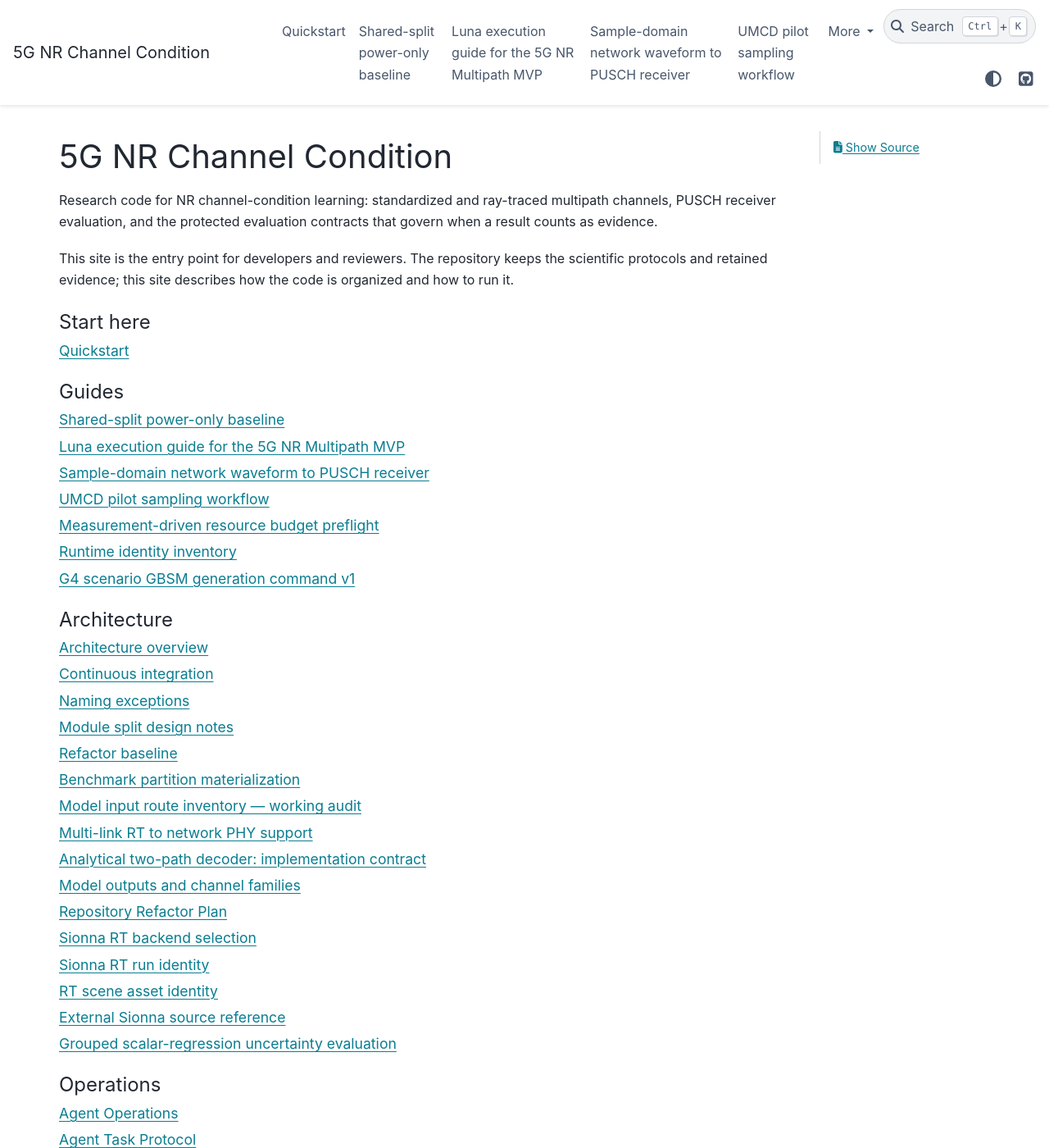
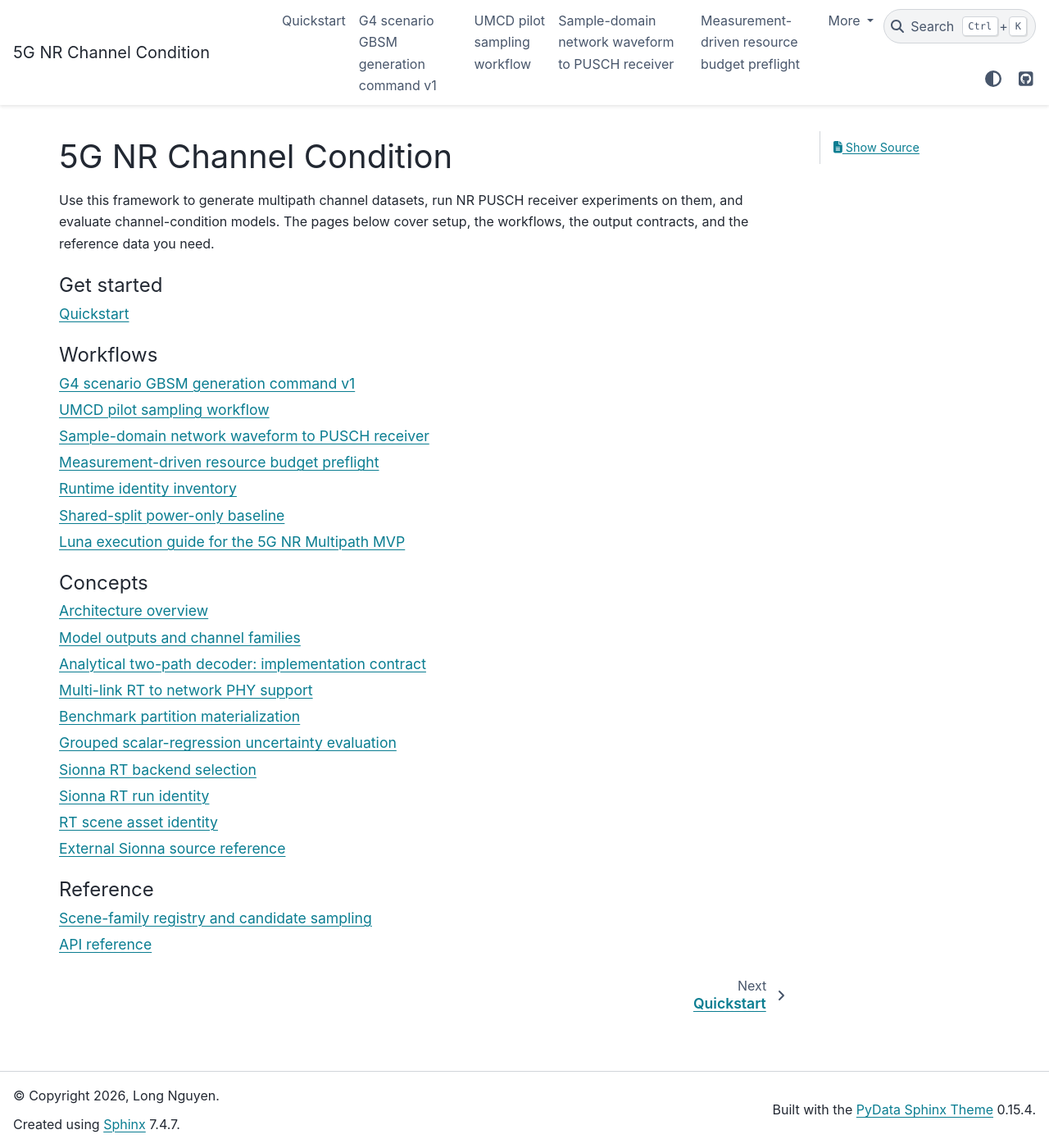
Before and after one commit to nntk072/5g-nr-channel-condition, a Sphinx documentation site: the page built from docs/index.md, in a window 1280 px wide and 1400 px high. Shown: the whole window at 82% size. Built offline with Sphinx 7.4.7 and the PyData theme 0.15.4, drawn with Linux system fonts in a browser that asks for light colours; pages that are not in the unit, such as notebooks, are missing from menus; some of the changed text lies outside the part shown.

Commit message:
Target the documentation site at framework users
The published pages now cover setup, workflows, output concepts, and the
reference data a user needs. Developer-only pages are excluded from the site
build: agent operations, refactor records, module-split and naming notes,
the CI description, and the research folder. Links from user pages to those
pages are removed.

````diff
--- a/docs/conf.py
+++ b/docs/conf.py
@@ -36,12 +36,22 @@ exclude_patterns = [
     "_build",
     "Thumbs.db",
     ".DS_Store",
-    # Frozen research protocols and evidence notes stay in the repository and
-    # are linked from the research index; they are not site pages.
+    # Developer-only material is not part of the user documentation site:
+    # research protocols and evidence notes, agent operations, refactor
+    # records, and internal audits stay in the repository.
     "research/**",
     "thesis/**",
+    "operations/**",
     "README.md",
     "**/README.md",
+    "architecture/ci.md",
+    "architecture/baseline.md",
+    "architecture/refactor-plan.md",
+    "architecture/module-split-design-notes.md",
+    "architecture/naming-exceptions.md",
+    "architecture/model-input-route-inventory.md",
+    "reference/helper-wiring-matrix.md",
+    "reference/target-family-producer-consumer-matrix.md",
 ]
 
 myst_heading_anchors = 3
--- a/docs/guide/quickstart.md
+++ b/docs/guide/quickstart.md
@@ -1,7 +1,7 @@
 # Quickstart
 
 This page shows how to set up the environment and run the repository gates. The
-gates are the same commands CI runs; see [Continuous integration](../architecture/ci.md).
+gates are the same commands CI runs.
 
 ## Set up the environment
 
--- a/docs/index.md
+++ b/docs/index.md
@@ -1,82 +1,50 @@
 # 5G NR Channel Condition
 
-Research code for NR channel-condition learning: standardized and ray-traced
-multipath channels, PUSCH receiver evaluation, and the protected evaluation
-contracts that govern when a result counts as evidence.
-
-This site is the entry point for developers and reviewers. The repository
-keeps the scientific protocols and retained evidence; this site describes how
-the code is organized and how to run it.
+Use this framework to generate multipath channel datasets, run NR PUSCH
+receiver experiments on them, and evaluate channel-condition models. The
+pages below cover setup, the workflows, the output contracts, and the
+reference data you need.
 
 ```{toctree}
-:caption: Start here
+:caption: Get started
 :maxdepth: 1
 
 guide/quickstart
 ```
 
 ```{toctree}
-:caption: Guides
+:caption: Workflows
 :maxdepth: 1
 
+guide/scenario-gbsm-generation-cli-v1
+guide/pilot-sampling-workflow
+guide/network-pusch-receiver-workflow
+guide/resource-budget-workflow
+guide/runtime-inventory-workflow
 guide/baseline-controls-workflow
 guide/luna-execution-guide-2026-11-11
-guide/network-pusch-receiver-workflow
-guide/pilot-sampling-workflow
-guide/resource-budget-workflow
-guide/runtime-inventory-workflow
-guide/scenario-gbsm-generation-cli-v1
 ```
 
 ```{toctree}
-:caption: Architecture
+:caption: Concepts
 :maxdepth: 1
 
 architecture/overview
-architecture/ci
-architecture/naming-exceptions
-architecture/module-split-design-notes
-architecture/baseline
+architecture/output-tasks-and-channels
+architecture/observable-multipath-model
+architecture/network-topology-support
 architecture/benchmark-partition-materialization
-architecture/model-input-route-inventory
-architecture/network-topology-support
-architecture/observable-multipath-model
-architecture/output-tasks-and-channels
-architecture/refactor-plan
+architecture/uncertainty-evaluation
 architecture/rt-backend-selection
 architecture/rt-run-identity
 architecture/rt-scene-asset-identity
 architecture/sionna-reference
-architecture/uncertainty-evaluation
-```
-
-```{toctree}
-:caption: Operations
-:maxdepth: 1
-
-operations/agent-operations
-operations/agent-task-protocol
-operations/agent-compute-policy
-operations/agent-release-acceptance-2026-11-19
-operations/probability-prior-policy
-operations/refactor-verification
-operations/release-split-policy-v2
-operations/result-promotion-policy
-operations/upgrade-changelog
 ```
 
 ```{toctree}
 :caption: Reference
 :maxdepth: 1
 
-reference/helper-wiring-matrix
 reference/scene-family-registry
-reference/target-family-producer-consumer-matrix
-```
-
-```{toctree}
-:caption: API
-:maxdepth: 1
-
 api/index
 ```
````
Also changed, not shown: docs/architecture/overview.md (+1 -1 lines).
